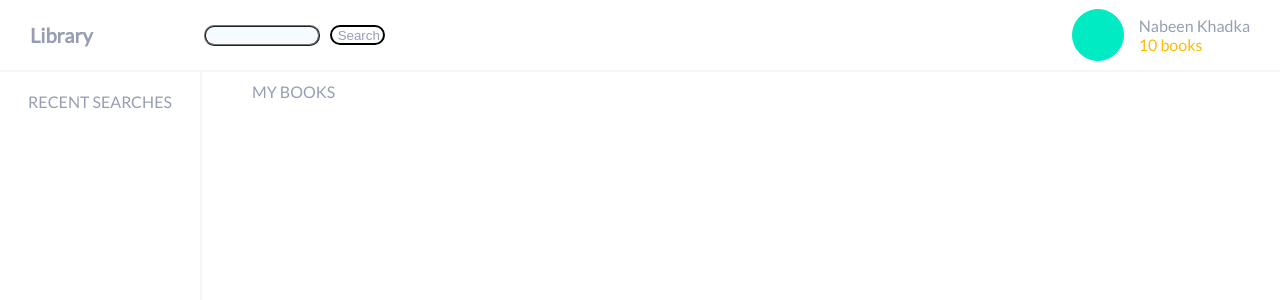
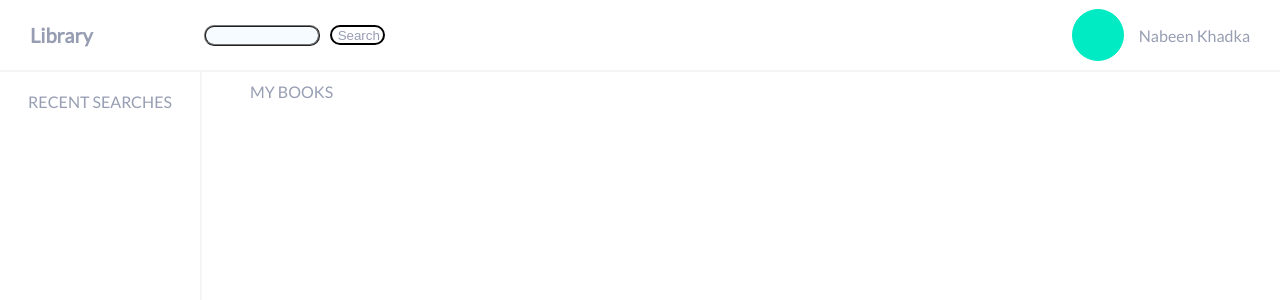
Before and after one commit to subexa/bookProject, a React (Create React App) app: page / in a window 1280 px wide. Shown: the top 300 px of the page. Built offline with nearby package versions, Linux system fonts and the light colour scheme.

Commit message:
add library

```diff
--- a/src/App.css
+++ b/src/App.css
@@ -4,6 +4,7 @@
 }
 .recent-results {
 	display: flex;
+	position: relative;
 }
 .bottom-book-added {
 	background: #BFEC91;
@@ -12,3 +13,13 @@
     bottom: 0;
     width: 100px;
 }
+.my-books {
+	position: absolute;
+	left: 250px;
+	top: 10px;
+}
+.my-books:hover {
+	color: green;
+	text-decoration: underline;
+	cursor: pointer;
+}
--- a/src/App.js
+++ b/src/App.js
@@ -12,12 +12,16 @@ class App extends Component {
       myData: [],
       loadingImage: false,
       recentSearchList: [],
-      addBook: false
+      addBook: false,
+      myBooks: [],
+      myBooksClicked: true,
     }
   }
 
   componentDidMount = () => {
     const searchList= JSON.parse(localStorage.getItem('searchList'));
+    const booksAdded= JSON.parse(localStorage.getItem('addedBook'));
+
     if (searchList === null) {
       this.setState({
         recentSearchList: this.state.recentSearchList
@@ -27,6 +31,17 @@ class App extends Component {
         recentSearchList: searchList
       })
     }
+
+    if (booksAdded === null) {
+      this.setState({
+        myBooks: this.state.myBooks
+      })
+    } else {
+      this.setState({
+        myBooks: booksAdded
+      })
+    }
+
   }
 
   setInputValue = (e) => {
@@ -35,21 +50,32 @@ class App extends Component {
     })
   }
 
-  setToLocalStorage = (recentSearchList) => {
+  setRecentSearchListToLocalStorage = (recentSearchList) => {
     localStorage.setItem('searchList',JSON.stringify(recentSearchList))
   }
 
-  addBookClickHandler = () => {
+  setBooksToLocalStorage = (addedBook) => {
+    localStorage.setItem('addedBook',JSON.stringify(addedBook))
+  }
+
+  addBookClickHandler = (book) => {
     this.setState({
-      addBook: true
-    })
-    setTimeout(() => this.setState({addBook: false}), 2000)
+      addBook: true,
+      myBooks: this.state.myBooks.concat(book)
+    },() => console.log(this.state.myBooks))
+    setTimeout(() => this.setState({addBook: false}), 3000)
+  }
+
+  myBooksClickHandler = () => {
+    this.setState({
+      myBooksClicked: true
+    },() => this.setBooksToLocalStorage(this.state.myBooks))
   }
 
   searchClick = () => {
     this.setState({
       recentSearchList: this.state.recentSearchList.concat(this.state.inputValue),
-    },() => this.setToLocalStorage(this.state.recentSearchList));
+    },() => this.setRecentSearchListToLocalStorage(this.state.recentSearchList));
     this.fetchData();
   }
 
@@ -62,6 +88,7 @@ class App extends Component {
   fetchData = () => {
     this.setState({
       loadingImage: true,
+      myBooksClicked: false,
     })
     fetch('https://openlibrary.org/search.json?q=' + this.state.inputValue)
     .then(response => response.json())
@@ -74,15 +101,17 @@ class App extends Component {
   }
 
   render() {
+    const books = (this.state.myBooksClicked === true) ? this.state.myBooks : this.state.myData
     return (
       <div className="App">
         <Header setInputValue={this.setInputValue} buttonClick={this.searchClick} />
         <div className="recent-results">
           <LeftNavigation recentSearchList={this.state.recentSearchList} recentResultClick={this.recentResultClick} searchList={this.searchList} />
-          <SearchResult myData={this.state.myData} loadingImage={this.state.loadingImage} addBookClickHandler={this.addBookClickHandler} />
+          <div className="my-books" onClick={this.myBooksClickHandler}>MY BOOKS </div>
+          <SearchResult myData={books} loadingImage={this.state.loadingImage} addBookClickHandler={this.addBookClickHandler}
+            myBooksClicked={this.state.myBooksClicked} />
         <div className="bottom-book-added">
-          {(this.state.addBook === true) ? "Book Added To Library" : null}
-          {console.log(this.state.addBook)}
+          {this.state.addBook === true ? "Book Added To Library" : null}
         </div>
         </div>
       </div>
--- a/src/RightNavigation.js
+++ b/src/RightNavigation.js
@@ -8,7 +8,7 @@ class RightNavigation extends Component {
 				<div className="aqua-circle"></div>
 				<div>
 					<div>Nabeen Khadka</div>
-					<div className="no-of-books">10 books</div>
+					<div className="no-of-books"></div>
 				</div>
 			</div>
 		);
--- a/src/SearchResult.css
+++ b/src/SearchResult.css
@@ -6,13 +6,10 @@
 	justify-content: space-around;
 	align-items: center;
 	flex-wrap: wrap;
-}
-.my-books {
-	padding-left: 50px;
-	padding-top: 10px;
+	padding-top: 30px;
 }
 .single-container {
-	margin: 30px;
+	margin: 20px 30px;
 	width: 180px;
 	position: relative;
 }
@@ -43,7 +40,9 @@
 .single-container:hover:after {
   opacity: 1;
 }
-
 .single-container:active:after {
   opacity: 0.8;
 }
+.my-book-class {
+	padding: 0px 50px;
+}
--- a/src/SearchResult.js
+++ b/src/SearchResult.js
@@ -24,12 +24,12 @@ class SearchResult extends Component {
 			return <img src={require("../public/loading.gif")} className="loadingGif" />
 		}
 
+		const className = (this.props.myBooksClicked === true) ? "my-book-class" : "single-container"
+
 		return(
-			<div>
-				<div className="my-books">MY BOOKS </div>
 			<div className="display-container">
 				{this.props.myData.map((item,index) =>
-						<div key={index} className="single-container" onClick={this.props.addBookClickHandler}>
+					<div key={index} className={className} onClick={() => this.props.addBookClickHandler(item)}>
 						<img className="image" src={this.getImageURL(item.cover_edition_key)}
 						/>
 						<div className="description">
@@ -44,7 +44,6 @@ class SearchResult extends Component {
 					</div>
 				)}
 			</div>
-			</div>
 		);
 	}
 }
```
Lines whose indentation alone changed are shown as unchanged.
